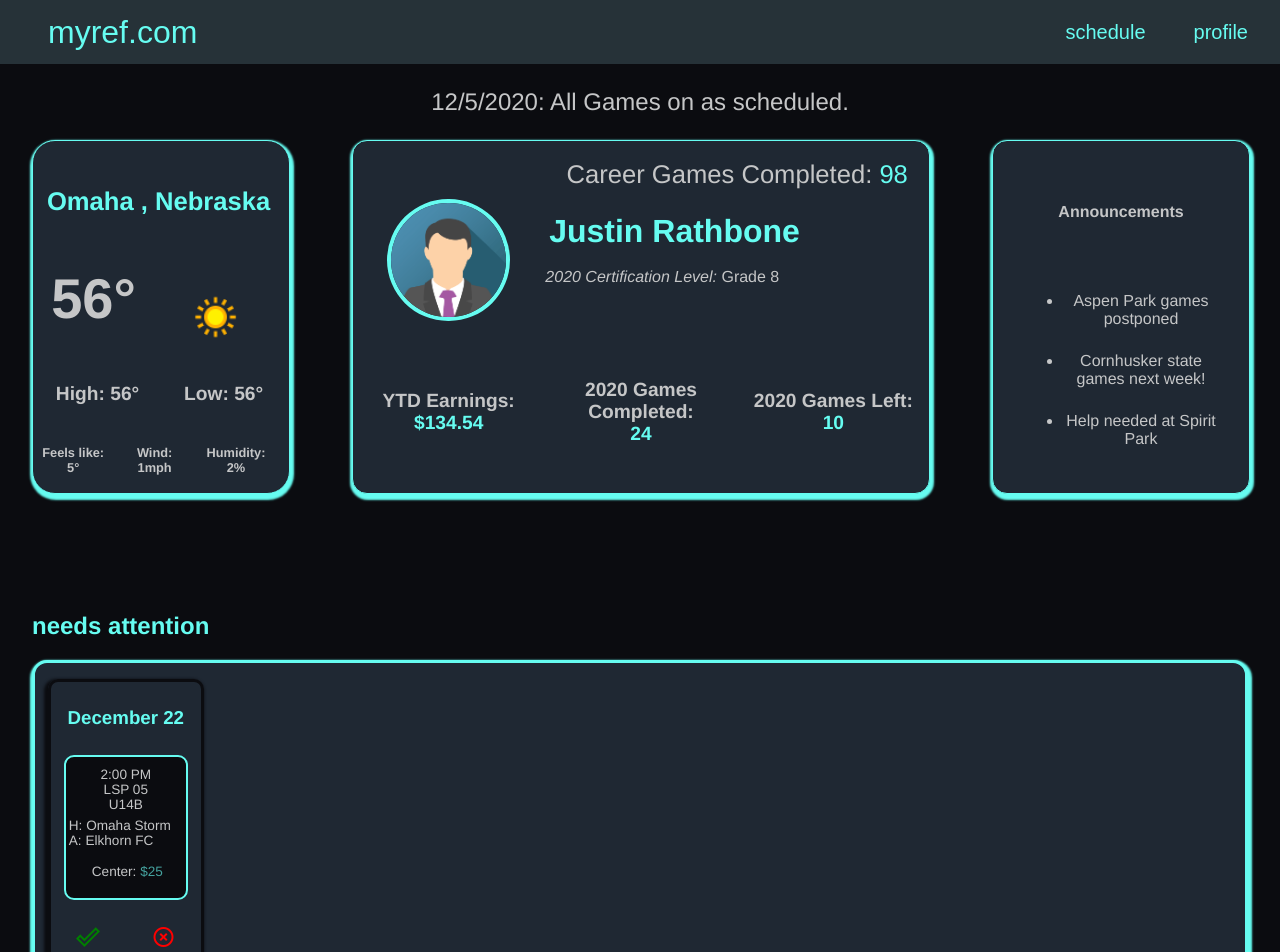
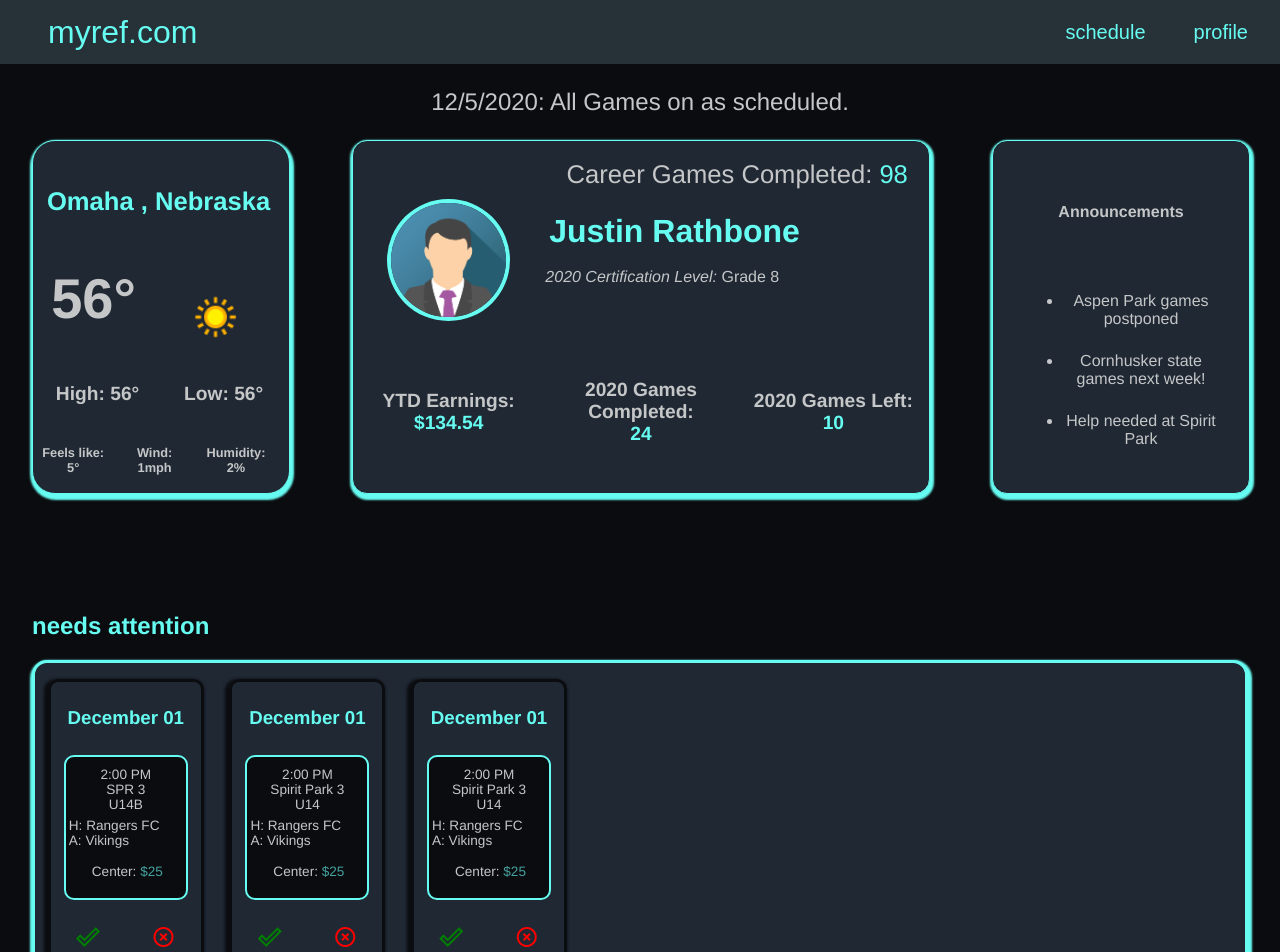
Before and after one commit to JRathbone/myrefapplication, an Angular app in the folder myrefapplication/: page / in a window 1280 px wide. Shown: the top 952 px of the page. Built offline with nearby package versions, Linux system fonts and the light colour scheme; a web font is replaced by a local one.

Commit message:
Binding the data to the front end. Working good thus far.

```diff
--- a/myrefapplication/src/app/Components/assigned-games/assigned-games.component.html
+++ b/myrefapplication/src/app/Components/assigned-games/assigned-games.component.html
@@ -1,18 +1,18 @@
 <div class="componentContainer">
     <h2 style="color: #66fcf1;">needs attention</h2>
   <div class="assignedGamesContainer">
-    <mat-grid-list cols="2" rowHeight="9vh">
+    <mat-grid-list cols="2" rowHeight="9vh" *ngFor="let game of assignedGames">
       <mat-grid-tile colspan="2" rowspan="1">
-        <h3 style="color: #66fcf1;">December 22</h3>
+        <h3 style="color: #66fcf1;">{{game.gameDate | date:'LLLL dd'}}</h3>
       </mat-grid-tile>
       <mat-grid-tile colspan="2" rowspan="2">
         <div class="gameInfo">
           <p style="margin-top: 10px;">2:00 PM</p>
-          <p>LSP 05</p>
-          <p>U14B</p>
+          <p>{{game.location}} {{game.fieldNumber}}</p>
+          <p>{{game.ageGroup}}</p>
           <span></span>
-          <p style="text-align: left; margin-left: 3px; margin-top: .75vh;">H: Omaha Storm</p>
-          <p style="text-align: left; margin-left: 3px;">A: Elkhorn FC</p>
+          <p style="text-align: left; margin-left: 3px; margin-top: .75vh;">H: {{game.homeTeam}}</p>
+          <p style="text-align: left; margin-left: 3px;">A: {{game.awayTeam}}</p>
           <p style="text-align: center; margin-left: 3px; margin-top: 2vh;">Center: <span style="color: #45A29E;">$25</span></p>
         </div>
       </mat-grid-tile>
--- a/myrefapplication/src/app/backend/schedule.service.ts
+++ b/myrefapplication/src/app/backend/schedule.service.ts
@@ -14,13 +14,13 @@ export class scheduleService
                "gameNumber": 0,
                "homeTeam": "Rangers FC",
                "awayTeam": "Vikings",
-               "ageGroup": "U14",
+               "ageGroup": "U14B",
                "gameLength": 45,
                "gameDate": new Date(2018, 11),
                "city": "Omaha",
                "state": "NE",
                "address": "111 Main St.",
-               "location": "Spirit Park",
+               "location": "SPR",
                 "fieldNumber": 3,
                 "homeTeamScore": 0,
                 "awayTeamScore": 0,
```
